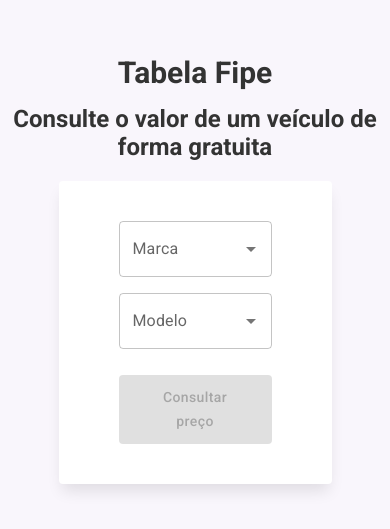
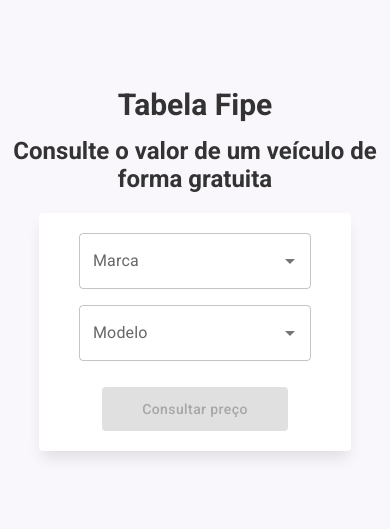
Before and after one commit to GabrielCastilhoV/mobiauto-challenge, a Next.js app in the folder project/: page / in a window 390 px wide. Shown: the part 153-682 px from the top of the page. Built offline with nearby package versions, Linux system fonts and the light colour scheme; no server answers.

Commit message:
style: responsive form

```diff
--- a/project/src/views/home/styles.ts
+++ b/project/src/views/home/styles.ts
@@ -37,9 +37,9 @@ export const Description = styled.p`
 
 export const Form = styled.form`
   ${({ theme }) => css`
-    width: 70%;
+    width: 80%;
     margin: 0 auto;
-    padding: 40px 60px;
+    padding: 20px 40px;
 
     background-color: ${theme.colors.white};
     box-shadow: 0px 10px 15px -3px rgba(0, 0, 0, 0.1);
@@ -49,6 +49,11 @@ export const Form = styled.form`
     flex-direction: column;
     gap: 1rem;
   `}
+
+  @media screen and (min-width: 768px) {
+    width: 70%;
+    padding: 40px 60px;
+  }
 `
 
 export const ButtonWrapper = styled.div`
```
